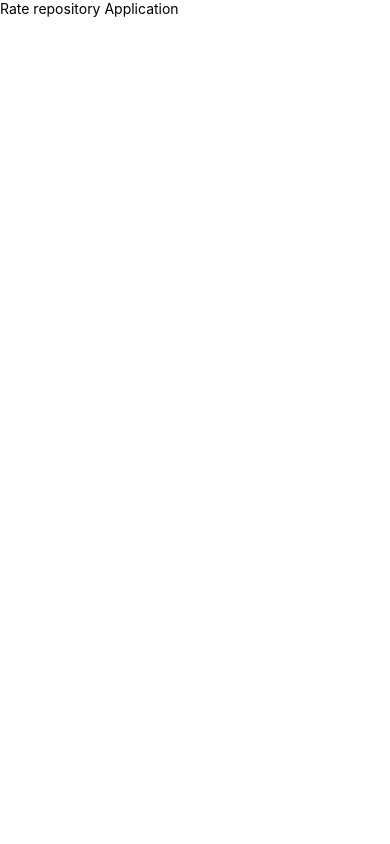
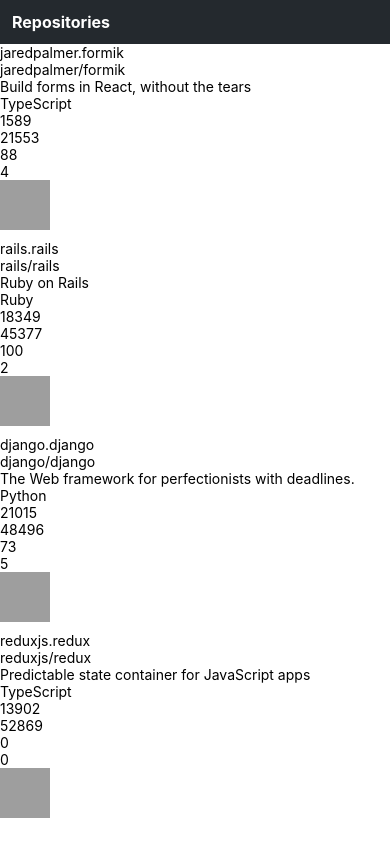
Before and after one commit to alexismunoz1/react-native-app, a React Native app: screen / in a window 390 px wide. Built offline with nearby package versions, Linux system fonts and the light colour scheme; grey boxes are pictures that could not be loaded.

Commit message:
Add status bar component

```diff
--- /dev/null
+++ b/src/components/AppBar.tsx
@@ -0,0 +1,24 @@
+import { View, StyleSheet, TouchableWithoutFeedback } from "react-native";
+import Constants from "expo-constants";
+import { Text } from "./Text";
+
+const styles = StyleSheet.create({
+  container: {
+    paddingTop: Constants.statusBarHeight + 12,
+    backgroundColor: "#24292e",
+    paddingBottom: 12,
+    paddingHorizontal: 12,
+  },
+});
+
+export const AppBar = () => {
+  return (
+    <View style={styles.container}>
+      <TouchableWithoutFeedback>
+        <Text fontSize='subheading' fontWeight='bold' style={{ color: "white" }}>
+          Repositories
+        </Text>
+      </TouchableWithoutFeedback>
+    </View>
+  );
+};
--- a/src/components/Main.tsx
+++ b/src/components/Main.tsx
@@ -1,9 +1,9 @@
-import Constants from "expo-constants";
-import { Text, StyleSheet, View } from "react-native";
+import { StyleSheet, View } from "react-native";
+import { RepositoriList } from "./RepositoryList";
+import { AppBar } from "./AppBar";
 
 const styles = StyleSheet.create({
   container: {
-    marginTop: Constants.statusBarHeight,
     flexGrow: 1,
     flexShrink: 1,
   },
@@ -12,7 +12,8 @@
 export const Main = () => {
   return (
     <View style={styles.container}>
-      <Text>Rate repository Application</Text>
+      <AppBar />
+      <RepositoriList />
     </View>
   );
 };
--- /dev/null
+++ b/src/components/RepositoryItem.tsx
@@ -0,0 +1,39 @@
+import { View, Text, Image } from "react-native";
+
+interface Props {
+  id: string;
+  fullName: string;
+  description: string;
+  language: string;
+  forksCount: number;
+  stargazersCount: number;
+  ratingAverage: number;
+  reviewCount: number;
+  ownerAvatarUrl: string;
+}
+
+export const RepositoryItem = ({
+  id,
+  fullName,
+  description,
+  language,
+  forksCount,
+  stargazersCount,
+  ratingAverage,
+  reviewCount,
+  ownerAvatarUrl,
+}: Props) => {
+  return (
+    <View>
+      <Text>{id}</Text>
+      <Text>{fullName}</Text>
+      <Text>{description}</Text>
+      <Text>{language}</Text>
+      <Text>{forksCount}</Text>
+      <Text>{stargazersCount}</Text>
+      <Text>{ratingAverage}</Text>
+      <Text>{reviewCount}</Text>
+      <Image source={{ uri: ownerAvatarUrl }} style={{ width: 50, height: 50 }} />
+    </View>
+  );
+};
--- /dev/null
+++ b/src/components/RepositoryList.tsx
@@ -0,0 +1,67 @@
+import { FlatList, View, StyleSheet } from "react-native";
+import { RepositoryItem } from "./RepositoryItem";
+
+const styles = StyleSheet.create({
+  separator: {
+    height: 10,
+  },
+});
+
+const repositories = [
+  {
+    id: "jaredpalmer.formik",
+    fullName: "jaredpalmer/formik",
+    description: "Build forms in React, without the tears",
+    language: "TypeScript",
+    forksCount: 1589,
+    stargazersCount: 21553,
+    ratingAverage: 88,
+    reviewCount: 4,
+    ownerAvatarUrl: "https://avatars2.githubusercontent.com/u/4060187?v=4",
+  },
+  {
+    id: "rails.rails",
+    fullName: "rails/rails",
+    description: "Ruby on Rails",
+    language: "Ruby",
+    forksCount: 18349,
+    stargazersCount: 45377,
+    ratingAverage: 100,
+    reviewCount: 2,
+    ownerAvatarUrl: "https://avatars1.githubusercontent.com/u/4223?v=4",
+  },
+  {
+    id: "django.django",
+    fullName: "django/django",
+    description: "The Web framework for perfectionists with deadlines.",
+    language: "Python",
+    forksCount: 21015,
+    stargazersCount: 48496,
+    ratingAverage: 73,
+    reviewCount: 5,
+    ownerAvatarUrl: "https://avatars2.githubusercontent.com/u/27804?v=4",
+  },
+  {
+    id: "reduxjs.redux",
+    fullName: "reduxjs/redux",
+    description: "Predictable state container for JavaScript apps",
+    language: "TypeScript",
+    forksCount: 13902,
+    stargazersCount: 52869,
+    ratingAverage: 0,
+    reviewCount: 0,
+    ownerAvatarUrl: "https://avatars3.githubusercontent.com/u/13142323?v=4",
+  },
+];
+
+const ItemSeparator = () => <View style={styles.separator} />;
+
+export const RepositoriList = () => {
+  return (
+    <FlatList
+      data={repositories}
+      ItemSeparatorComponent={ItemSeparator}
+      renderItem={({ item }) => <RepositoryItem {...item} />}
+    />
+  );
+};
--- /dev/null
+++ b/src/components/Text.tsx
@@ -0,0 +1,55 @@
+import { Text as NativeText, StyleSheet } from "react-native";
+import { theme } from "../theme";
+
+const styles = StyleSheet.create({
+  text: {
+    color: theme.colors.textPrimary,
+    fontSize: theme.fontSizes.body,
+    fontFamily: theme.fonts.main,
+    fontWeight: theme.fontWeights.normal,
+  },
+  colorTextSecondary: {
+    color: theme.colors.textSecondary,
+  },
+  colorPrimary: {
+    color: theme.colors.primary,
+  },
+  fontSizeSubheading: {
+    fontSize: theme.fontSizes.subheading,
+  },
+  fontWeightBold: {
+    fontWeight: theme.fontWeights.bold,
+  },
+});
+
+interface TextProps {
+  color?: keyof typeof theme.colors;
+  fontSize?: keyof typeof theme.fontSizes;
+  fontWeight?: keyof typeof theme.fontWeights;
+  style?: object;
+  children: string;
+}
+
+export const Text = ({
+  color,
+  fontSize,
+  fontWeight,
+  style,
+  children,
+  ...props
+}: TextProps) => {
+  const textStyles = [
+    styles.text,
+    color === "textSecondary" && styles.colorTextSecondary,
+    color === "primary" && styles.colorPrimary,
+    fontSize === "subheading" && styles.fontSizeSubheading,
+    fontWeight === "bold" && styles.fontWeightBold,
+    style,
+  ];
+
+  return (
+    <NativeText style={textStyles} {...props}>
+      {children}
+    </NativeText>
+  );
+};
--- /dev/null
+++ b/src/theme.ts
@@ -0,0 +1,18 @@
+export const theme = {
+  colors: {
+    textPrimary: "#24292e",
+    textSecondary: "#586069",
+    primary: "#0366d6",
+  },
+  fontSizes: {
+    body: 14,
+    subheading: 16,
+  },
+  fonts: {
+    main: "System",
+  },
+  fontWeights: {
+    normal: "400" as const,
+    bold: "700" as const,
+  },
+};
```
